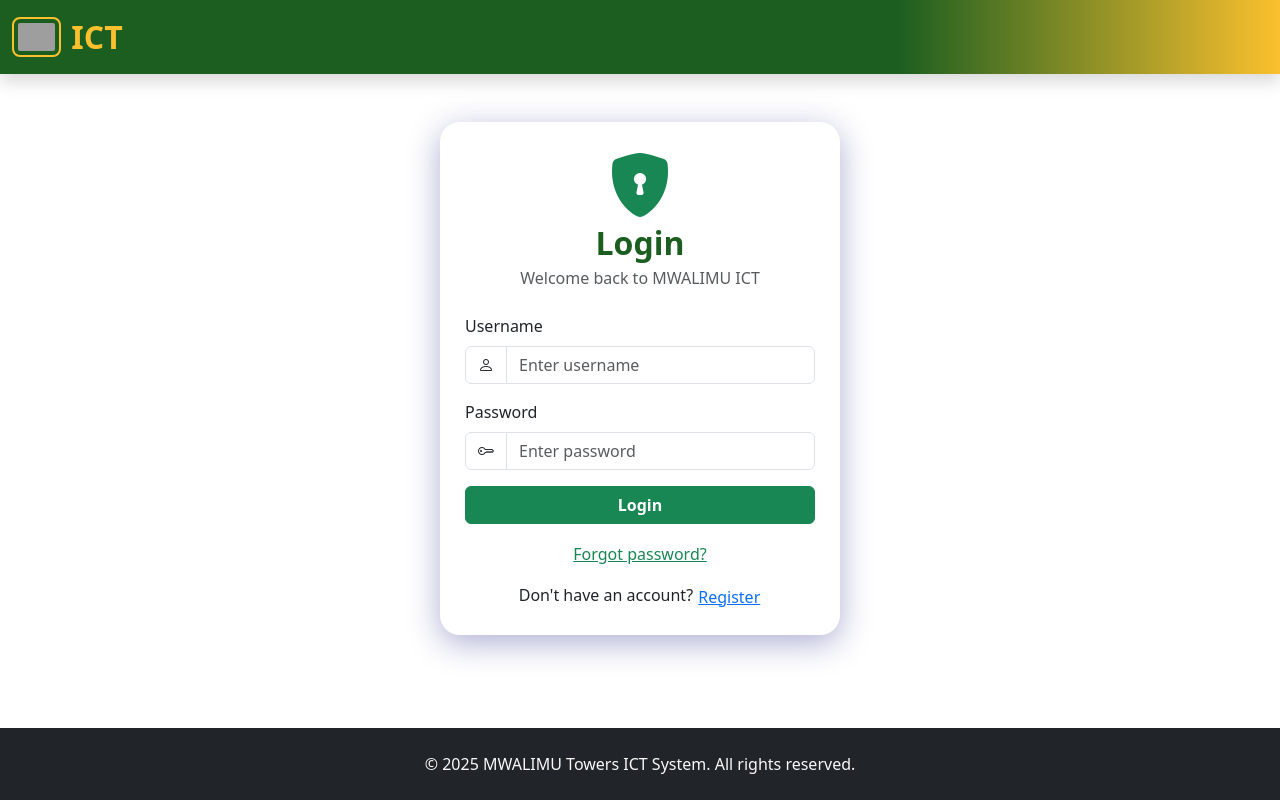
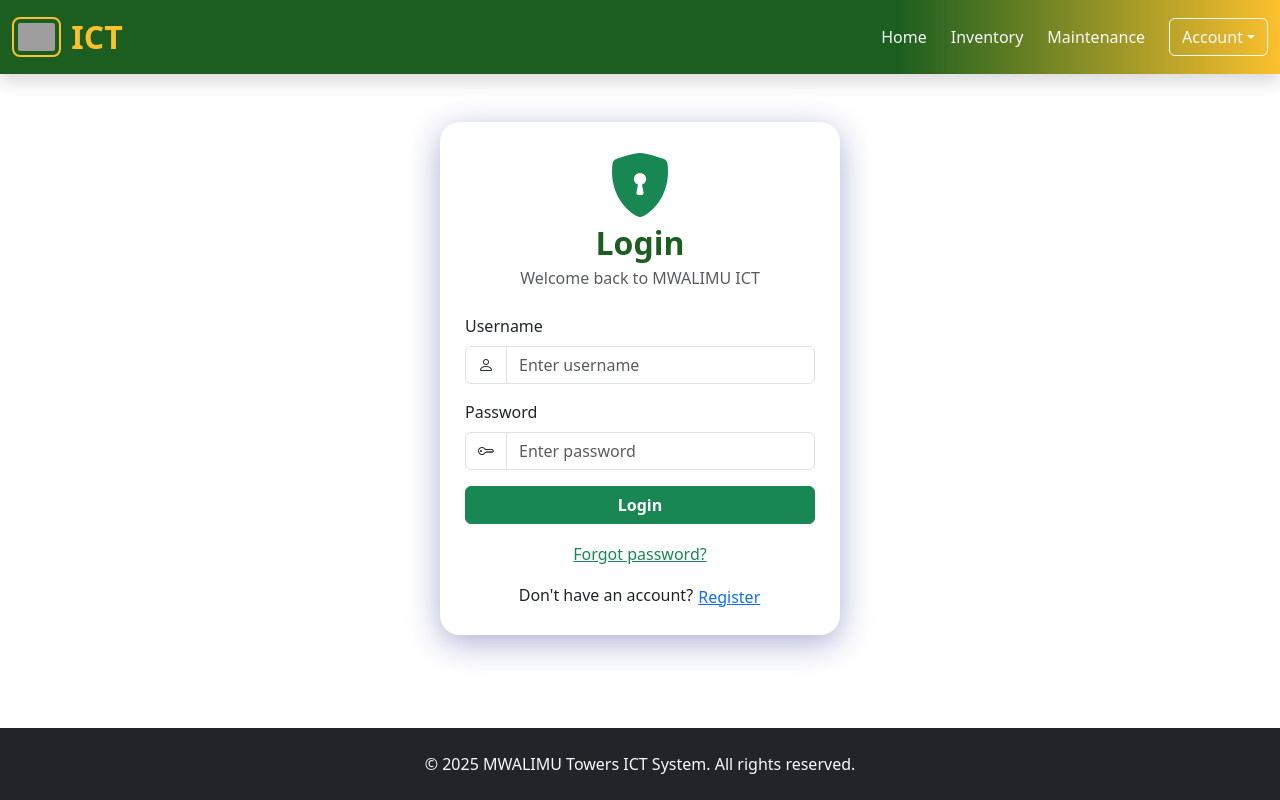
Before and after one commit to edwardsila/ICT, a React (Create React App) app in the folder client/: page /login in a window 1280 px wide. Built offline with nearby package versions, Linux system fonts and the light colour scheme; grey boxes are pictures that could not be loaded.

Commit message:
patch fixed

```diff
--- a/client/src/App.css
+++ b/client/src/App.css
@@ -14,6 +14,31 @@
 /* MWALIMU National Sacco theme */
 .mwalimu-navbar {
   background: linear-gradient(90deg, #1b5e20 70%, #fbc02d 100%);
+}
+/* Force navbar link visibility in case other CSS overrides Bootstrap colors */
+.mwalimu-navbar .nav-link {
+  color: rgba(255,255,255,0.95) !important;
+}
+.mwalimu-navbar .navbar-brand, .mwalimu-navbar .navbar-brand * {
+  color: #fbc02d !important;
+}
+.mwalimu-navbar .navbar-toggler { border-color: rgba(255,255,255,0.2); }
+.mwalimu-navbar .navbar-toggler-icon { background-image: none; color: rgba(255,255,255,0.9); }
+
+/* Ensure the collapse area is visible on medium+ screens even if Bootstrap's
+   JS or other CSS didn't initialize properly. This forces the expanded layout. */
+@media (min-width: 768px) {
+  .mwalimu-navbar .navbar-collapse {
+    display: flex !important;
+    flex-basis: auto !important;
+    visibility: visible !important;
+    height: auto !important;
+  }
+  .mwalimu-navbar .navbar-nav {
+    display: flex !important;
+    gap: 0.5rem;
+    align-items: center;
+  }
 }
 .mwalimu-hero {
   background: linear-gradient(135deg, #f5f5f5 0%, #e0e0e0 100%);
--- a/client/src/index.css
+++ b/client/src/index.css
@@ -1,8 +1,89 @@
+@import url("https://fonts.googleapis.com/css2?family=Outfit:wght@100..900&display=swap");
+
 @tailwind base;
 @tailwind components;
 @tailwind utilities;
 
-@import './tailadmin/tailadmin.css';
+@layer base {
+  body {
+    @apply relative text-base font-normal z-[1] bg-gray-50;
+    font-family: 'Outfit', sans-serif;
+  }
+}
+
+@layer components {
+  .menu-item {
+    @apply relative flex items-center w-full gap-3 px-3 py-2 font-medium rounded-lg text-theme-sm;
+  }
+  .menu-item-active {
+    @apply bg-brand-50 text-brand-500 dark:bg-brand-500/[0.12] dark:text-brand-400;
+  }
+  .menu-item-inactive {
+    @apply text-gray-700 hover:bg-gray-100 group-hover:text-gray-700 dark:text-gray-300 dark:hover:bg-white/5 dark:hover:text-gray-300;
+  }
+  .menu-item-icon {
+    @apply text-gray-500 group-hover:text-gray-700 dark:text-gray-400;
+  }
+  .menu-item-icon-active {
+    @apply text-brand-500 dark:text-brand-400;
+  }
+  .menu-item-icon-size svg {
+    @apply size-6 !important;
+  }
+  .menu-item-icon-inactive {
+    @apply text-gray-500 group-hover:text-gray-700 dark:text-gray-400 dark:group-hover:text-gray-300;
+  }
+
+  .menu-item-arrow {
+    @apply relative;
+  }
+  .menu-item-arrow-active {
+    @apply rotate-180 text-brand-500 dark:text-brand-400;
+  }
+  .menu-item-arrow-inactive {
+    @apply text-gray-500 group-hover:text-gray-700 dark:text-gray-400 dark:group-hover:text-gray-300;
+  }
+
+  .menu-dropdown-item {
+    @apply relative flex items-center gap-3 rounded-lg px-3 py-2.5 text-theme-sm font-medium;
+  }
+  .menu-dropdown-item-active {
+    @apply bg-brand-50 text-brand-500 dark:bg-brand-500/[0.12] dark:text-brand-400;
+  }
+  .menu-dropdown-item-inactive {
+    @apply text-gray-700 hover:bg-gray-100 dark:text-gray-300 dark:hover:bg-white/5;
+  }
+}
+
+@layer utilities {
+  .no-scrollbar::-webkit-scrollbar {
+    display: none;
+  }
+
+  .no-scrollbar {
+    -ms-overflow-style: none; /* IE and Edge */
+    scrollbar-width: none; /* Firefox */
+  }
+
+  .custom-scrollbar::-webkit-scrollbar {
+    @apply size-1.5;
+  }
+
+  .custom-scrollbar::-webkit-scrollbar-track {
+    @apply rounded-full;
+  }
+
+  .custom-scrollbar::-webkit-scrollbar-thumb {
+    @apply bg-gray-200 rounded-full dark:bg-gray-700;
+  }
+}
+
+.tableCheckbox:checked ~ span span {
+  @apply opacity-100;
+}
+.tableCheckbox:checked ~ span {
+  @apply border-brand-500 bg-brand-500;
+}
 
 /* fallbacks / app-specific rules */
 body {
--- a/client/src/tailadmin/tailadmin.css
+++ b/client/src/tailadmin/tailadmin.css
@@ -1,81 +1 @@
-@import url("https://fonts.googleapis.com/css2?family=Outfit:wght@100..900&display=swap");
-
-@layer base {
-  body {
-    @apply relative text-base font-normal z-1 bg-gray-50 font-outfit;
-  }
-}
-
-@layer components {
-  .menu-item {
-    @apply relative flex items-center w-full gap-3 px-3 py-2 font-medium rounded-lg text-theme-sm;
-  }
-  .menu-item-active {
-    @apply bg-brand-50 text-brand-500 dark:bg-brand-500/[0.12] dark:text-brand-400;
-  }
-  .menu-item-inactive {
-    @apply text-gray-700 hover:bg-gray-100 group-hover:text-gray-700 dark:text-gray-300 dark:hover:bg-white/5 dark:hover:text-gray-300;
-  }
-  .menu-item-icon {
-    @apply text-gray-500 group-hover:text-gray-700 dark:text-gray-400;
-  }
-  .menu-item-icon-active {
-    @apply text-brand-500 dark:text-brand-400;
-  }
-  .menu-item-icon-size svg {
-    @apply size-6 !important;
-  }
-  .menu-item-icon-inactive {
-    @apply text-gray-500 group-hover:text-gray-700 dark:text-gray-400 dark:group-hover:text-gray-300;
-  }
-
-  .menu-item-arrow {
-    @apply relative;
-  }
-  .menu-item-arrow-active {
-    @apply rotate-180 text-brand-500 dark:text-brand-400;
-  }
-  .menu-item-arrow-inactive {
-    @apply text-gray-500 group-hover:text-gray-700 dark:text-gray-400 dark:group-hover:text-gray-300;
-  }
-
-  .menu-dropdown-item {
-    @apply relative flex items-center gap-3 rounded-lg px-3 py-2.5 text-theme-sm font-medium;
-  }
-  .menu-dropdown-item-active {
-    @apply bg-brand-50 text-brand-500 dark:bg-brand-500/[0.12] dark:text-brand-400;
-  }
-  .menu-dropdown-item-inactive {
-    @apply text-gray-700 hover:bg-gray-100 dark:text-gray-300 dark:hover:bg-white/5;
-  }
-}
-
-@layer utilities {
-  .no-scrollbar::-webkit-scrollbar {
-    display: none;
-  }
-
-  .no-scrollbar {
-    -ms-overflow-style: none; /* IE and Edge */
-    scrollbar-width: none; /* Firefox */
-  }
-
-  .custom-scrollbar::-webkit-scrollbar {
-    @apply size-1.5;
-  }
-
-  .custom-scrollbar::-webkit-scrollbar-track {
-    @apply rounded-full;
-  }
-
-  .custom-scrollbar::-webkit-scrollbar-thumb {
-    @apply bg-gray-200 rounded-full dark:bg-gray-700;
-  }
-}
-
-.tableCheckbox:checked ~ span span {
-  @apply opacity-100;
-}
-.tableCheckbox:checked ~ span {
-  @apply border-brand-500 bg-brand-500;
-}
+/* tailadmin.css merged into index.css; keep this file empty to avoid duplicate layer usage */
--- a/client/tailwind.config.js
+++ b/client/tailwind.config.js
@@ -4,7 +4,22 @@ module.exports = {
     './public/index.html'
   ],
   theme: {
-    extend: {},
+    extend: {
+      colors: {
+        brand: {
+          50:  '#eff6ff',
+          100: '#dbeafe',
+          200: '#bfdbfe',
+          300: '#93c5fd',
+          400: '#60a5fa',
+          500: '#3b82f6',  // main brand color
+          600: '#2563eb',
+          700: '#1d4ed8',
+          800: '#1e40af',
+          900: '#1e3a8a',
+        },
+      },
+    },
   },
   plugins: [],
 };
```
Also changed, not shown: 1 other file (tests, documents, lock files or other folders).
